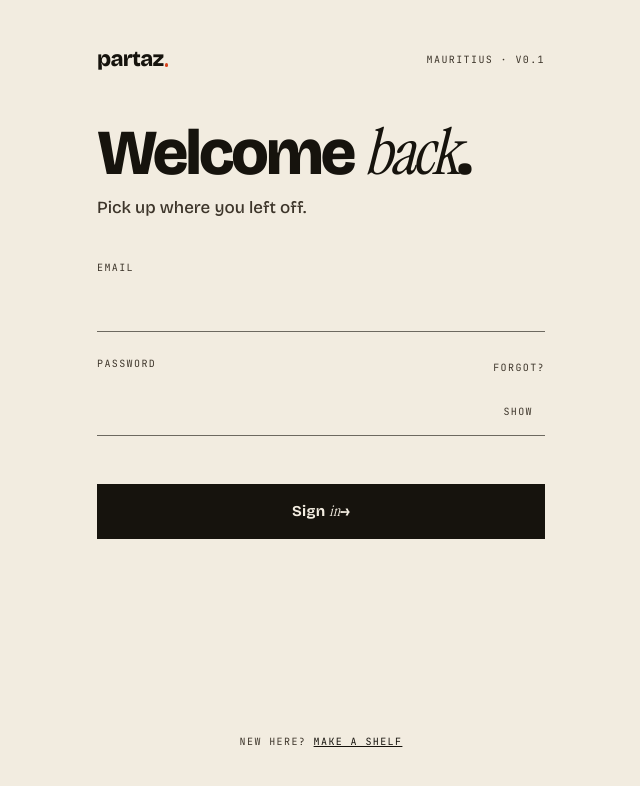
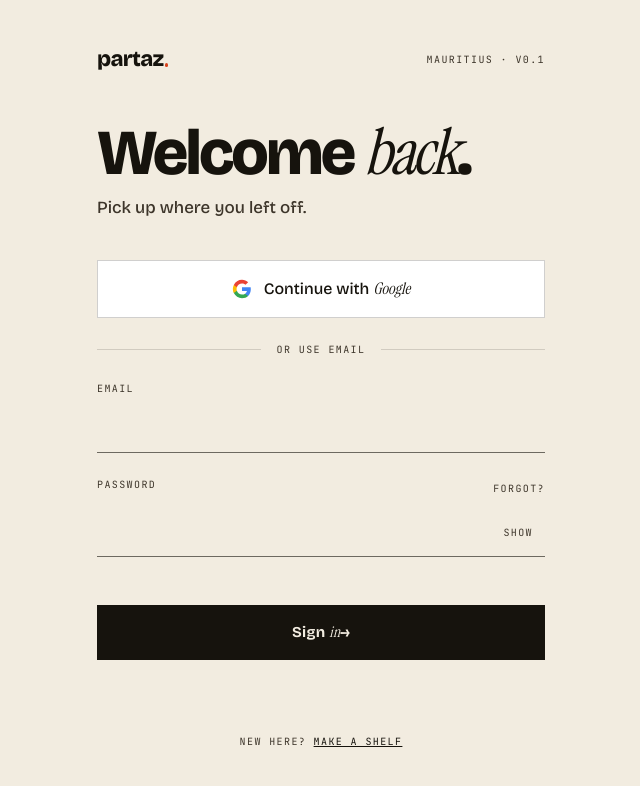
Before and after one commit to Nazimir/lendit, a Next.js app: page /login in a window 1280 px wide. Shown: the top 786 px of the page, without its empty margins (319-959 px from the left). Built offline with nearby package versions, Linux system fonts and the light colour scheme; no server answers.

Commit message:
google sign in

```diff
--- a/src/app/login/page.tsx
+++ b/src/app/login/page.tsx
@@ -7,6 +7,7 @@ import { createClient } from '@/lib/supabase/client';
 import { Wordmark } from '@/components/Wordmark';
 import { Mono, Italic } from '@/components/typography';
 import { PasswordInput } from '@/components/PasswordInput';
+import { GoogleButton, OrDivider } from '@/components/GoogleButton';
 
 function LoginInner() {
   const router = useRouter();
@@ -66,7 +67,12 @@ function LoginInner() {
           </div>
         )}
 
-        <form onSubmit={onSubmit} className="mt-10 flex-1">
+        <div className="mt-10">
+          <GoogleButton next={next} />
+          <OrDivider />
+        </div>
+
+        <form onSubmit={onSubmit} className="mt-0 flex-1">
           <div className="mb-6">
             <label className="label">Email</label>
             <input
--- a/src/app/signup/page.tsx
+++ b/src/app/signup/page.tsx
@@ -9,6 +9,7 @@ import { ProgressBanner } from '@/components/Spinner';
 import { Wordmark } from '@/components/Wordmark';
 import { Mono, Italic } from '@/components/typography';
 import { PasswordInput } from '@/components/PasswordInput';
+import { GoogleButton, OrDivider } from '@/components/GoogleButton';
 
 export default function SignupPage() {
   const router = useRouter();
@@ -111,7 +112,12 @@ export default function SignupPage() {
           </p>
         </div>
 
-        <form onSubmit={onSubmit} className="mt-10">
+        <div className="mt-10">
+          <GoogleButton />
+          <OrDivider />
+        </div>
+
+        <form onSubmit={onSubmit} className="mt-0">
           <div className="mb-6">
             <label className="label">First name</label>
             <input className="input" required value={firstName} onChange={e => setFirstName(e.target.value)} placeholder="What neighbours call you" />
--- /dev/null
+++ b/src/components/GoogleButton.tsx
@@ -0,0 +1,84 @@
+'use client';
+
+import { useState } from 'react';
+import { createClient } from '@/lib/supabase/client';
+import { Italic } from '@/components/typography';
+
+type Props = {
+  /** Where to send the user after Google completes. Defaults to /home. */
+  next?: string;
+  /** Custom label override — defaults to "Continue with Google". */
+  label?: string;
+};
+
+/**
+ * One-tap Google OAuth button. Renders a white outlined pill with the
+ * official multi-colour G mark. On click, Supabase kicks off the OAuth
+ * dance and redirects back to /auth/callback, which exchanges the code
+ * for a session and lands the user wherever `next` points.
+ */
+export function GoogleButton({ next = '/home', label }: Props) {
+  const [busy, setBusy] = useState(false);
+  const [error, setError] = useState<string | null>(null);
+
+  async function signIn() {
+    setBusy(true);
+    setError(null);
+    const supabase = createClient();
+    const { error } = await supabase.auth.signInWithOAuth({
+      provider: 'google',
+      options: {
+        redirectTo: `${window.location.origin}/auth/callback?next=${encodeURIComponent(next)}`
+      }
+    });
+    if (error) {
+      // OAuth init failure (network, misconfig). The successful path
+      // redirects to Google immediately, so we never reach setBusy(false)
+      // unless something actually broke client-side.
+      setError(error.message);
+      setBusy(false);
+    }
+  }
+
+  return (
+    <div>
+      <button
+        type="button"
+        onClick={signIn}
+        disabled={busy}
+        className="w-full py-4 px-6 bg-white border border-ink/20 flex items-center justify-center gap-3 font-display text-[16px] font-medium text-ink hover:bg-ink/[0.03] active:bg-ink/[0.05] disabled:opacity-50 disabled:cursor-not-allowed transition-colors"
+      >
+        <GoogleIcon />
+        <span>{busy ? 'Redirecting…' : (label ?? <>Continue with <Italic>Google</Italic></>)}</span>
+      </button>
+      {error && (
+        <p className="font-italic italic text-sm text-cat-tools mt-3">{error}</p>
+      )}
+    </div>
+  );
+}
+
+function GoogleIcon() {
+  return (
+    <svg width="20" height="20" viewBox="0 0 24 24" xmlns="http://www.w3.org/2000/svg" aria-hidden="true">
+      <path d="M22.56 12.25c0-.78-.07-1.53-.2-2.25H12v4.26h5.92c-.26 1.37-1.04 2.53-2.21 3.31v2.77h3.57c2.08-1.92 3.28-4.74 3.28-8.09z" fill="#4285F4" />
+      <path d="M12 23c2.97 0 5.46-.98 7.28-2.66l-3.57-2.77c-.98.66-2.23 1.06-3.71 1.06-2.86 0-5.29-1.93-6.16-4.53H2.18v2.84C3.99 20.53 7.7 23 12 23z" fill="#34A853" />
+      <path d="M5.84 14.09c-.22-.66-.35-1.36-.35-2.09s.13-1.43.35-2.09V7.07H2.18C1.43 8.55 1 10.22 1 12s.43 3.45 1.18 4.93l2.85-2.22.81-.62z" fill="#FBBC05" />
+      <path d="M12 5.38c1.62 0 3.06.56 4.21 1.64l3.15-3.15C17.45 2.09 14.97 1 12 1 7.7 1 3.99 3.47 2.18 7.07l3.66 2.84c.87-2.6 3.3-4.53 6.16-4.53z" fill="#EA4335" />
+    </svg>
+  );
+}
+
+/**
+ * Reusable "or use email" divider for placing between GoogleButton and
+ * a traditional email/password form.
+ */
+export function OrDivider({ text = 'or use email' }: { text?: string }) {
+  return (
+    <div className="my-6 flex items-center gap-4">
+      <div className="flex-1 h-px bg-ink/15" />
+      <span className="font-mono text-[10px] uppercase tracking-mono text-ink-soft">{text}</span>
+      <div className="flex-1 h-px bg-ink/15" />
+    </div>
+  );
+}
```
Also changed, not shown: 2 other files (tests, documents, lock files or other folders).
